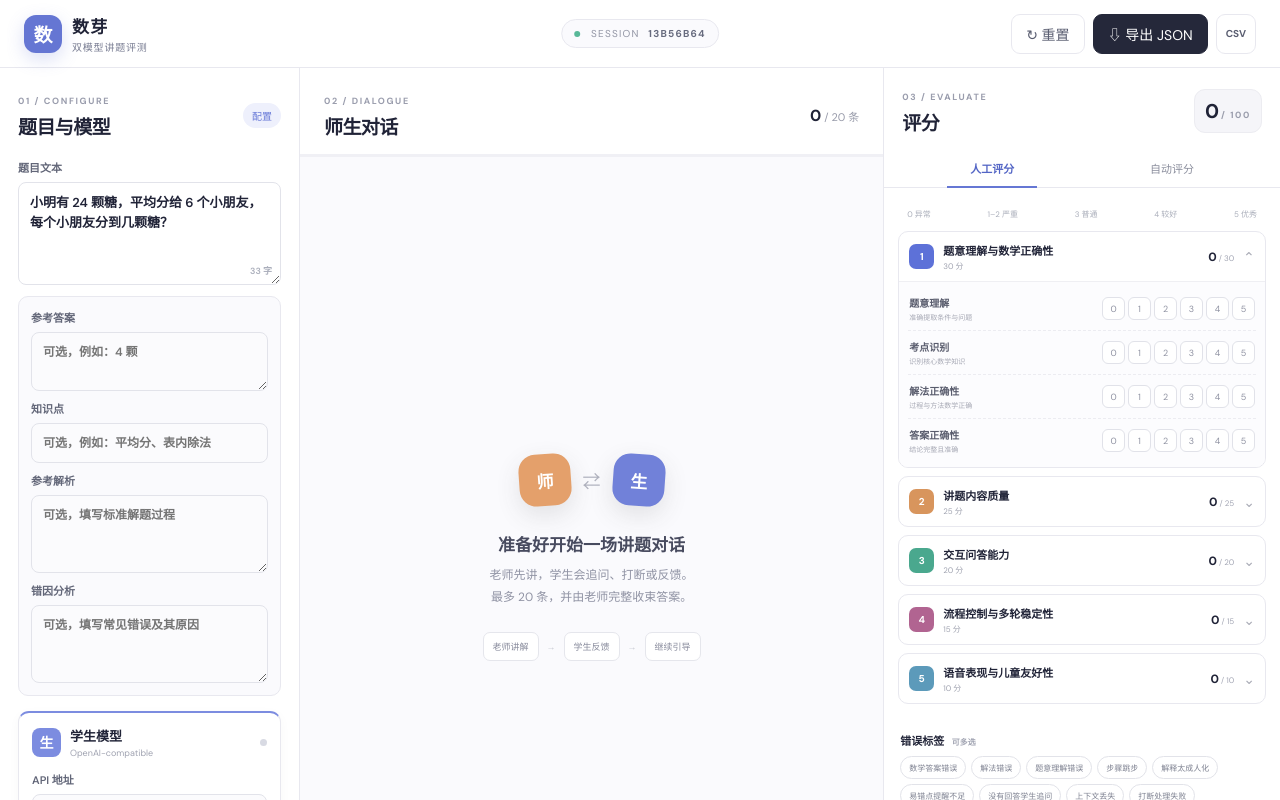
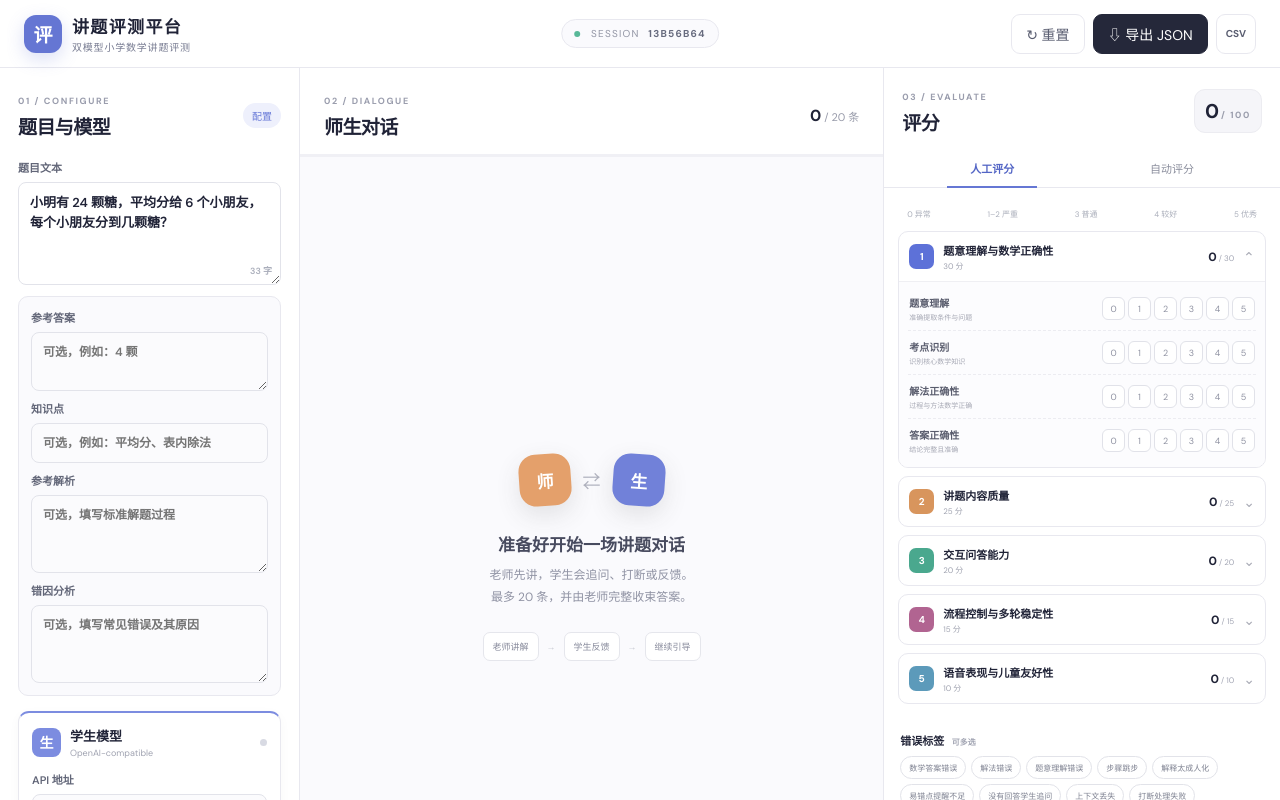
Before and after one commit to beautyUU/jiangti-evaluation-platform, a Next.js app: page / in a window 1280 px wide. Shown: the top 800 px of the page. Built offline with nearby package versions, Linux system fonts and the light colour scheme.

Commit message:
Rewrite product README and branding

```diff
--- a/app/layout.tsx
+++ b/app/layout.tsx
@@ -2,7 +2,7 @@ import type { Metadata } from "next";
 import "./globals.css";
 
 export const metadata: Metadata = {
-  title: "数芽｜双模型讲题评测",
+  title: "讲题评测平台",
   description: "小学数学 AI 讲题双模型对话评测平台",
 };
 
--- a/app/page.tsx
+++ b/app/page.tsx
@@ -334,7 +334,7 @@ export default function Home() {
   return (
     <main>
       <header className="topbar">
-        <div className="brand"><span className="brand-mark">数</span><div><b>数芽</b><small>双模型讲题评测</small></div></div>
+        <div className="brand"><span className="brand-mark">评</span><div><b>讲题评测平台</b><small>双模型小学数学讲题评测</small></div></div>
         <div className="session-chip"><span /> SESSION <b>{sessionId.slice(0, 8).toUpperCase()}</b></div>
         <div className="header-actions">
           <button className="ghost" onClick={reset}>↻ 重置</button>
```
Also changed, not shown: 1 other file (tests, documents, lock files or other folders).
